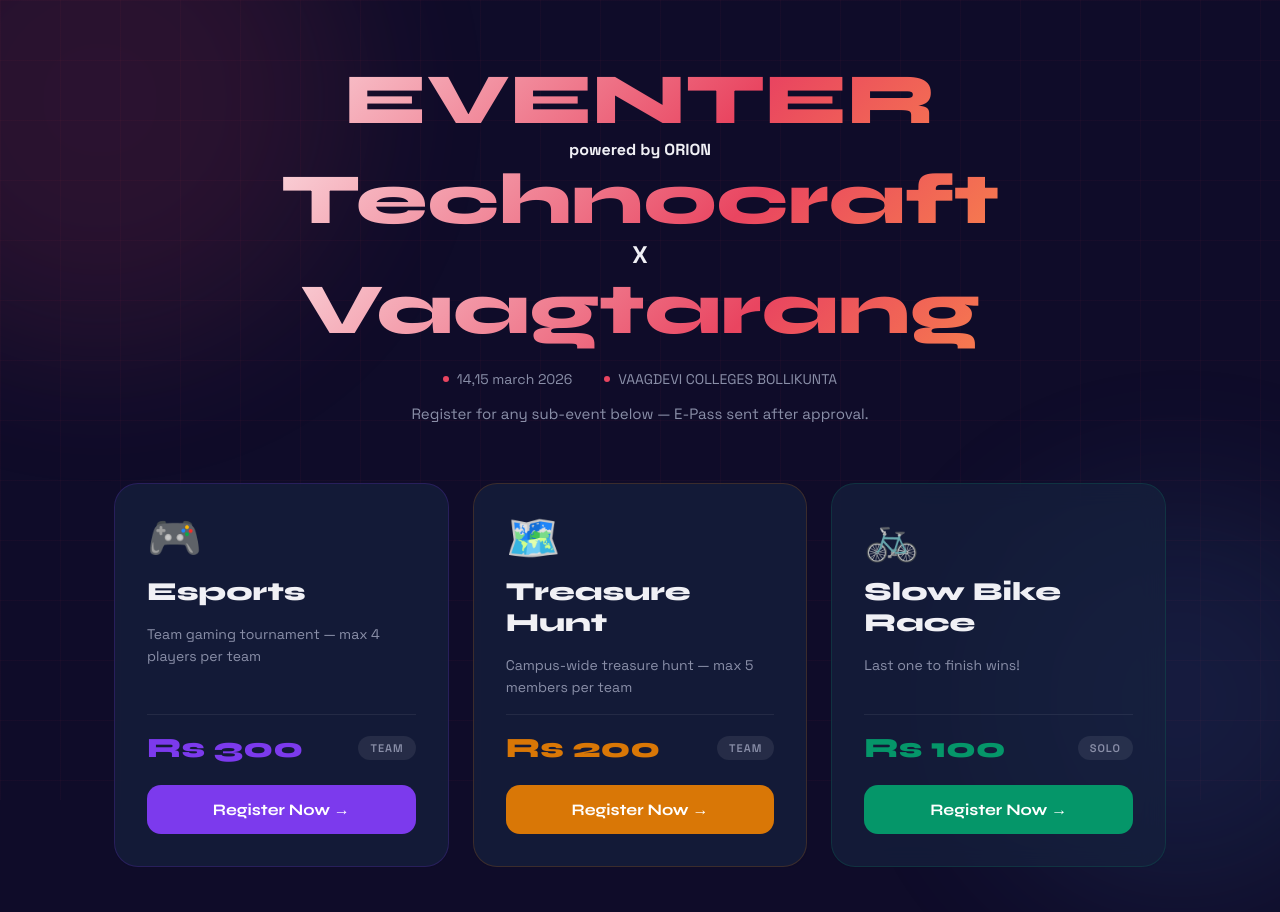
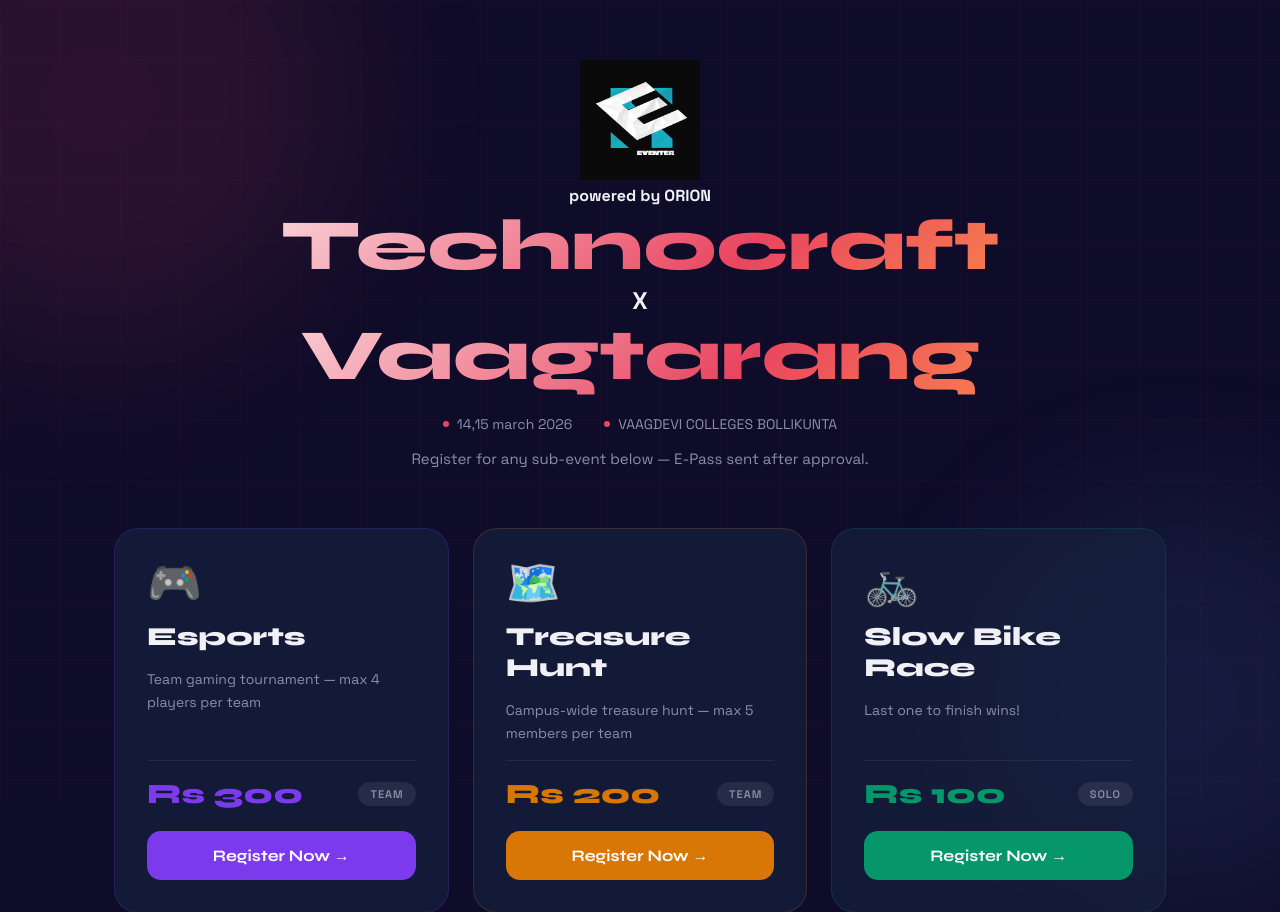
Before and after one commit to iaffanmohammed7683-ai/eventer, a Flask app: page / in a window 1280 px wide. Shown: the top 912 px of the page. Before the commit the page ends 874 px from the top, so only its background shows below. Run offline with Flask 3, Linux system fonts and the light colour scheme; some libraries are stand-ins or nearby versions.

Commit message:
Update index.html

```diff
--- a/templates/index.html
+++ b/templates/index.html
@@ -42,7 +42,7 @@
 
 <div class="page">
   <header>
-    <h1>EVENTER</h1>
+    <img src="{{ url_for('static', filename='logo.png') }}" alt="Website Logo" width="120">
     <h4>powered by ORION</h4>
     <h1>Technocraft </h1>
     <h2>X</h2>
```
